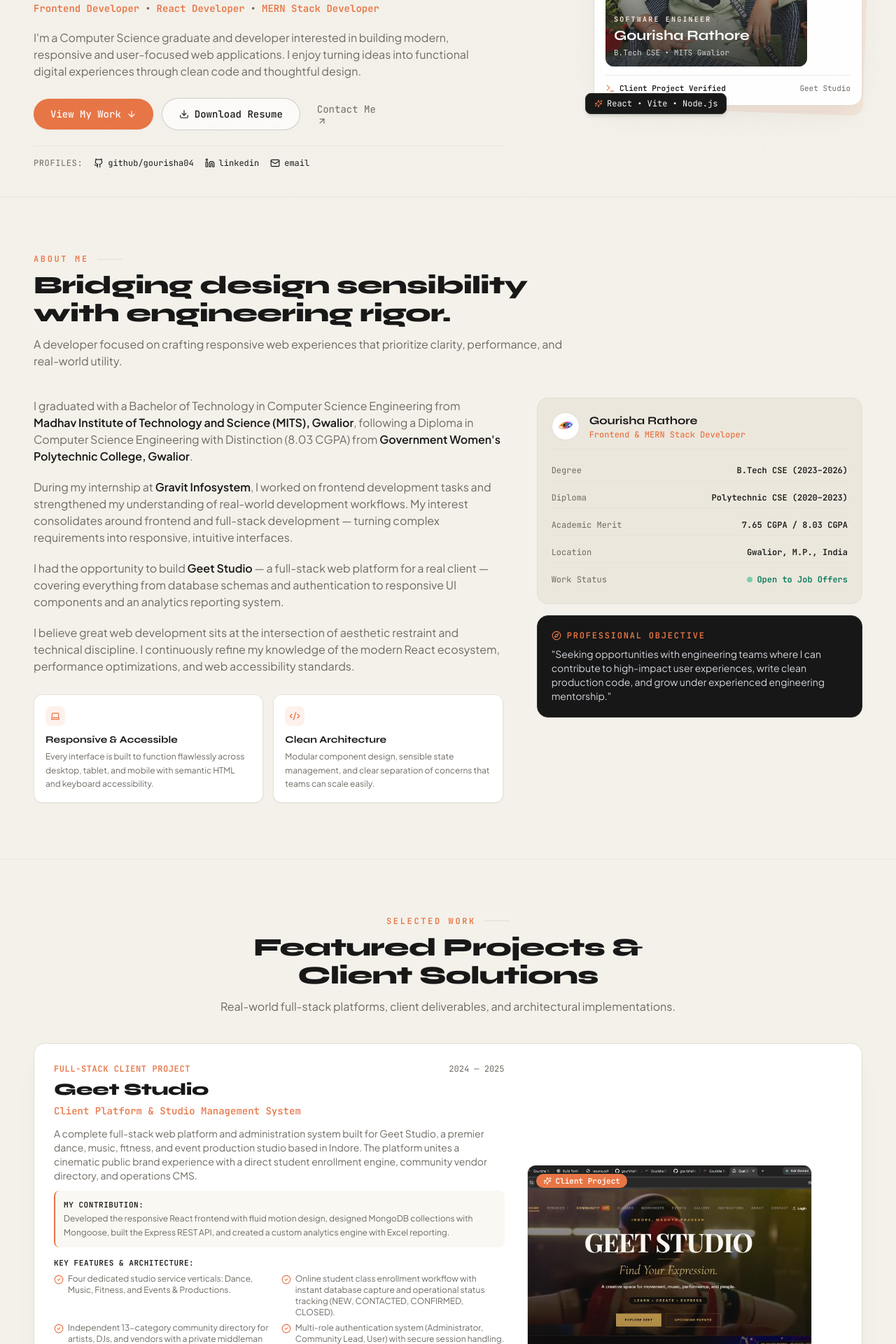
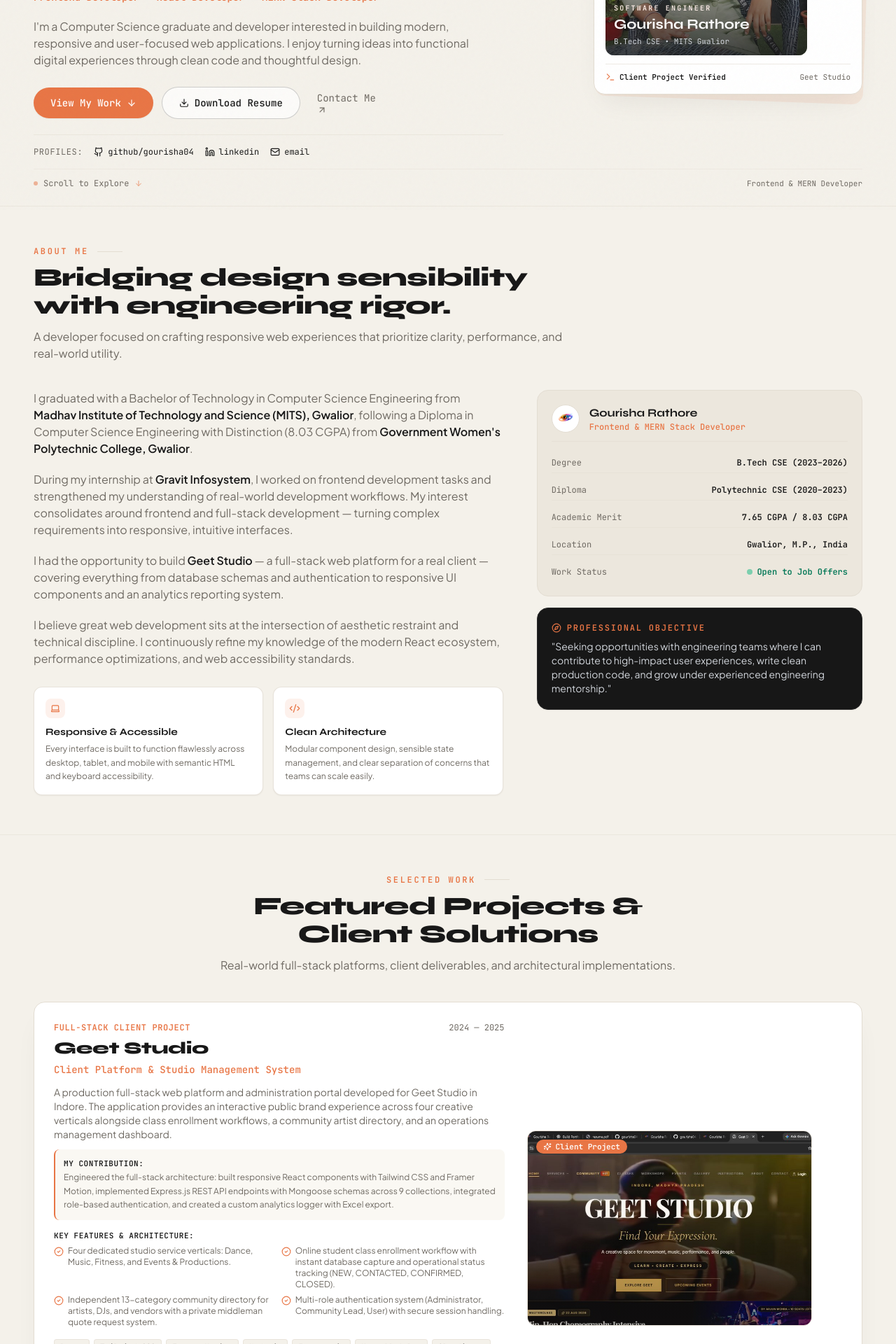
Before and after one commit to gourisha04/myportfolio, a React (Vite) app: page / in a window 1280 px wide. Shown: the part 500-2420 px from the top of the page at 70% size. Built offline with nearby package versions, Linux system fonts and the light colour scheme; a web font is replaced by a local one.

Commit message:
fix: refine hero spacing, correct experience timeline to 2024-2025, fix badge overlap, uniform navbar, and add OG metadata

```diff
--- a/index.html
+++ b/index.html
@@ -12,13 +12,26 @@
 
     <!-- Open Graph / Social Media -->
     <meta property="og:type" content="website" />
+    <meta property="og:url" content="https://myportfolio-seven-gray-12.vercel.app/" />
     <meta property="og:title" content="Gourisha Rathore — Frontend & MERN Stack Developer" />
     <meta
       property="og:description"
       content="Computer Science graduate & developer specializing in React, Vite, Node.js, and modern full-stack web applications."
     />
-    <meta property="og:image" content="/profile.jpg" />
+    <meta property="og:image" content="https://myportfolio-seven-gray-12.vercel.app/og-image.jpg" />
+    <meta property="og:image:width" content="1200" />
+    <meta property="og:image:height" content="630" />
+    <meta property="og:image:alt" content="Gourisha Rathore — Developer Portfolio Preview" />
+
+    <!-- Twitter / X Card -->
     <meta name="twitter:card" content="summary_large_image" />
+    <meta name="twitter:url" content="https://myportfolio-seven-gray-12.vercel.app/" />
+    <meta name="twitter:title" content="Gourisha Rathore — Frontend & MERN Stack Developer" />
+    <meta
+      name="twitter:description"
+      content="Computer Science graduate & developer specializing in React, Vite, Node.js, and modern full-stack web applications."
+    />
+    <meta name="twitter:image" content="https://myportfolio-seven-gray-12.vercel.app/og-image.jpg" />
 
     <!-- Favicon -->
     <link rel="icon" type="image/png" href="/logo.png" />
--- a/src/components/Navbar.jsx
+++ b/src/components/Navbar.jsx
@@ -62,13 +62,13 @@ export default function Navbar() {
           </div>
         </a>
 
-        {/* Desktop Navigation Links */}
-        <nav className="hidden md:flex items-center gap-6 lg:gap-8 text-xs sm:text-sm font-medium text-ink">
+        {/* Desktop Navigation Links — Uniform Spacing & Alignment */}
+        <nav className="hidden md:flex items-center gap-1 lg:gap-2 text-xs sm:text-sm font-medium text-ink">
           {navLinks.map((link) => (
             <a
               key={link.name}
               href={link.href}
-              className="text-ink/80 hover:text-burnt hover-link-underline transition-colors tracking-wide"
+              className="px-3 py-1.5 rounded-md text-ink/80 hover:text-burnt hover:bg-ivory-300/40 transition-colors tracking-wide"
             >
               {link.name}
             </a>
@@ -102,11 +102,11 @@ export default function Navbar() {
       {/* Mobile Menu Dropdown Drawer */}
       {mobileMenuOpen && (
         <div className="md:hidden fixed inset-x-0 top-[57px] bottom-0 bg-ivory/98 backdrop-blur-xl border-b border-ink-border px-6 py-6 shadow-2xl flex flex-col justify-between overflow-y-auto">
-          <nav className="flex flex-col gap-4 text-base font-medium">
+          <nav className="flex flex-col gap-1 text-base font-medium">
             <a
               href="#home"
               onClick={() => setMobileMenuOpen(false)}
-              className="text-ink hover:text-burnt py-1 font-display text-lg"
+              className="text-ink hover:text-burnt px-3 py-2 rounded-lg hover:bg-ivory-200/60 font-display text-lg transition-colors"
             >
               Home
             </a>
@@ -115,7 +115,7 @@ export default function Navbar() {
                 key={link.name}
                 href={link.href}
                 onClick={() => setMobileMenuOpen(false)}
-                className="text-ink/80 hover:text-burnt py-1 text-base tracking-wide"
+                className="text-ink/80 hover:text-burnt px-3 py-2 rounded-lg hover:bg-ivory-200/60 transition-colors text-base tracking-wide"
               >
                 {link.name}
               </a>
--- a/src/data/experience.js
+++ b/src/data/experience.js
@@ -4,7 +4,7 @@ export const experiences = [
     role: "MERN Stack Developer Intern",
     type: "Internship",
     location: "Gwalior, Madhya Pradesh",
-    period: "June 2026 – September 2026",
+    period: "2024–2025",
     status: "Completed",
     summary:
       "Contributed to full-stack web applications using the MERN stack (MongoDB, Express.js, React.js, Node.js), focusing on responsive frontend component architecture, clean RESTful API integration, and collaborative Git development.",
--- a/src/data/projects.js
+++ b/src/data/projects.js
@@ -8,9 +8,9 @@ export const projects = [
     featured: true,
     period: "2024 — 2025",
     overview:
-      "A complete full-stack web platform and administration system built for Geet Studio, a premier dance, music, fitness, and event production studio based in Indore. The platform unites a cinematic public brand experience with a direct student enrollment engine, community vendor directory, and operations CMS.",
+      "A production full-stack web platform and administration portal developed for Geet Studio in Indore. The application provides an interactive public brand experience across four creative verticals alongside class enrollment workflows, a community artist directory, and an operations management dashboard.",
     contribution:
-      "Developed the responsive React frontend with fluid motion design, designed MongoDB collections with Mongoose, built the Express REST API, and created a custom analytics engine with Excel reporting.",
+      "Engineered the full-stack architecture: built responsive React components with Tailwind CSS and Framer Motion, implemented Express.js REST API endpoints with Mongoose schemas across 9 collections, integrated role-based authentication, and created a custom analytics logger with Excel export.",
     stack: [
       "React",
       "Tailwind CSS",
@@ -44,9 +44,9 @@ export const projects = [
     featured: true,
     period: "2025",
     overview:
-      "A full-stack AI wedding planning platform that generates complete cinematic production roadmaps for Indian weddings. Users register, create a wedding project with ceremony details and budget, and receive a Gemini-powered plan covering function-wise video shot lists, album layout designs, highlight film structures, reel concepts, and production notes — all in a single output dashboard.",
+      "A full-stack MERN application that generates ceremony-specific production roadmaps for Indian weddings using generative AI. It allows couples and event planners to create multi-event schedules, specify budgets and deliverables, and receive structured production plans across dedicated dashboard views.",
     contribution:
-      "Built the complete MERN stack architecture: developed the React frontend with Framer Motion animations and a multi-page dashboard, designed the Express REST API with JWT authentication and role-based middleware, created MongoDB schemas for weddings, events, album designs, and video plans, and integrated the Google Gemini API for structured AI plan generation with a structured mock fallback.",
+      "Designed and developed the full system: constructed modular React interfaces with Framer Motion transitions, implemented Express.js routes with JWT authentication and role-based middleware, modeled Mongoose schemas for multi-day events and media references, and integrated the Google Gemini API with fallback handling to reliably produce structured JSON production guides.",
     stack: [
       "React",
       "Tailwind CSS",
--- a/src/sections/About.jsx
+++ b/src/sections/About.jsx
@@ -4,7 +4,7 @@ import { Code2, Compass, Laptop, Sparkles } from 'lucide-react';
 
 export default function About() {
   return (
-    <section id="about" className="py-14 sm:py-16 lg:py-20 border-b border-ink-border/50">
+    <section id="about" className="py-10 sm:py-12 lg:py-14 border-b border-ink-border/50">
       <div className="max-w-7xl mx-auto px-6 sm:px-8 lg:px-12">
         <SectionHeading
           tag="About Me"
--- a/src/sections/Experience.jsx
+++ b/src/sections/Experience.jsx
@@ -5,7 +5,7 @@ import { Briefcase, Calendar, MapPin, CheckCircle2 } from 'lucide-react';
 
 export default function Experience() {
   return (
-    <section id="experience" className="py-14 sm:py-16 lg:py-20 border-b border-ink-border/50 bg-ivory-100/50">
+    <section id="experience" className="py-10 sm:py-12 lg:py-14 border-b border-ink-border/50 bg-ivory-100/50">
       <div className="max-w-7xl mx-auto px-6 sm:px-8 lg:px-12">
         <SectionHeading
           tag="Experience"
--- a/src/sections/Hero.jsx
+++ b/src/sections/Hero.jsx
@@ -5,7 +5,7 @@ export default function Hero() {
   return (
     <section
       id="home"
-      className="relative pt-24 pb-6 sm:pt-28 sm:pb-8 lg:pt-32 lg:pb-10 border-b border-ink-border/50 overflow-hidden"
+      className="relative pt-20 pb-4 sm:pt-24 sm:pb-5 lg:pt-28 lg:pb-6 border-b border-ink-border/50 overflow-hidden"
     >
       <div className="max-w-7xl mx-auto px-6 sm:px-8 lg:px-12 w-full">
         <div className="grid grid-cols-1 lg:grid-cols-12 gap-8 lg:gap-12 items-center">
@@ -153,8 +153,8 @@ export default function Hero() {
                 </div>
               </div>
 
-              {/* Decorative Corner Element */}
-              <div className="absolute -bottom-3 -left-3 bg-charcoal text-ivory-100 px-3 py-1.5 rounded-lg text-xs font-mono shadow-md border border-charcoal-50 hidden sm:flex items-center gap-1.5">
+              {/* Decorative Corner Element — Positioned at top-right to avoid any text overlap */}
+              <div className="absolute -top-3 -right-3 z-10 bg-charcoal text-ivory-100 px-3 py-1.5 rounded-lg text-xs font-mono shadow-md border border-charcoal-50 flex items-center gap-1.5 pointer-events-none">
                 <Sparkles className="w-3 h-3 text-burnt" />
                 <span>React • Vite • Node.js</span>
               </div>
@@ -162,6 +162,18 @@ export default function Hero() {
           </div>
         </div>
 
+        {/* Scroll Indicator — Snug & Naturally Positioned */}
+        <div className="mt-4 pt-3 border-t border-ink-border/40 flex items-center justify-between text-xs font-mono text-ink-muted">
+          <a
+            href="#about"
+            className="inline-flex items-center gap-2 hover:text-burnt transition-colors group"
+          >
+            <span className="w-1.5 h-1.5 rounded-full bg-burnt animate-pulse" />
+            <span className="group-hover:translate-x-0.5 transition-transform">Scroll to Explore</span>
+            <ArrowDown className="w-3 h-3 text-burnt opacity-70 group-hover:translate-y-0.5 transition-transform" />
+          </a>
+          <span className="hidden sm:inline text-ink-muted text-[11px]">Frontend & MERN Developer</span>
+        </div>
       </div>
     </section>
   );
--- a/src/sections/Projects.jsx
+++ b/src/sections/Projects.jsx
@@ -7,7 +7,7 @@ export default function Projects() {
   const displayProjects = projects.filter((p) => p.featured);
 
   return (
-    <section id="projects" className="py-14 sm:py-16 lg:py-20 border-b border-ink-border/50">
+    <section id="projects" className="py-10 sm:py-12 lg:py-14 border-b border-ink-border/50">
       <div className="max-w-7xl mx-auto px-6 sm:px-8 lg:px-12">
 
         {/* Section Header */}
```
Also changed, not shown: public/og-image.jpg (added), 1 other file (tests, documents, lock files or other folders).
